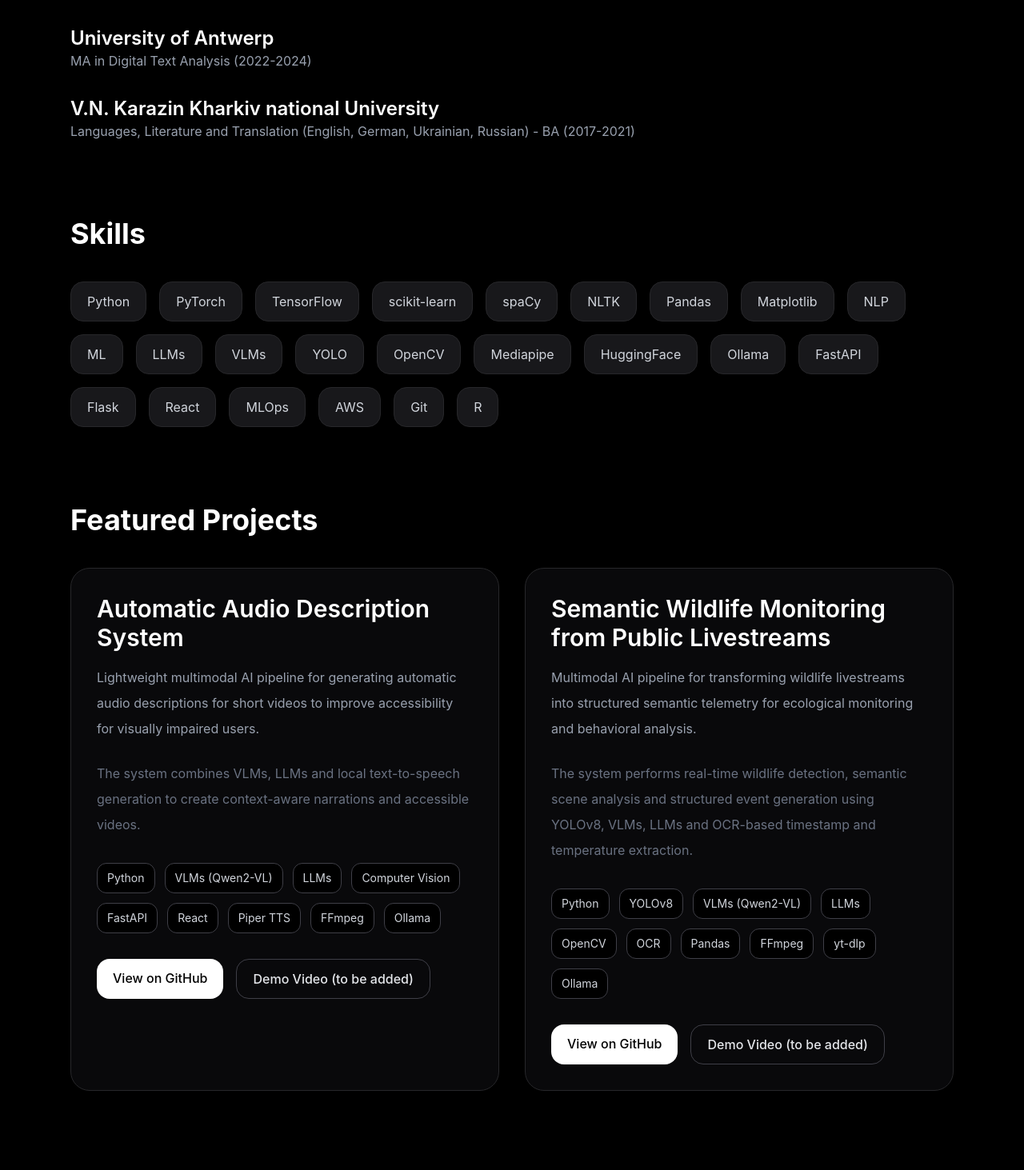
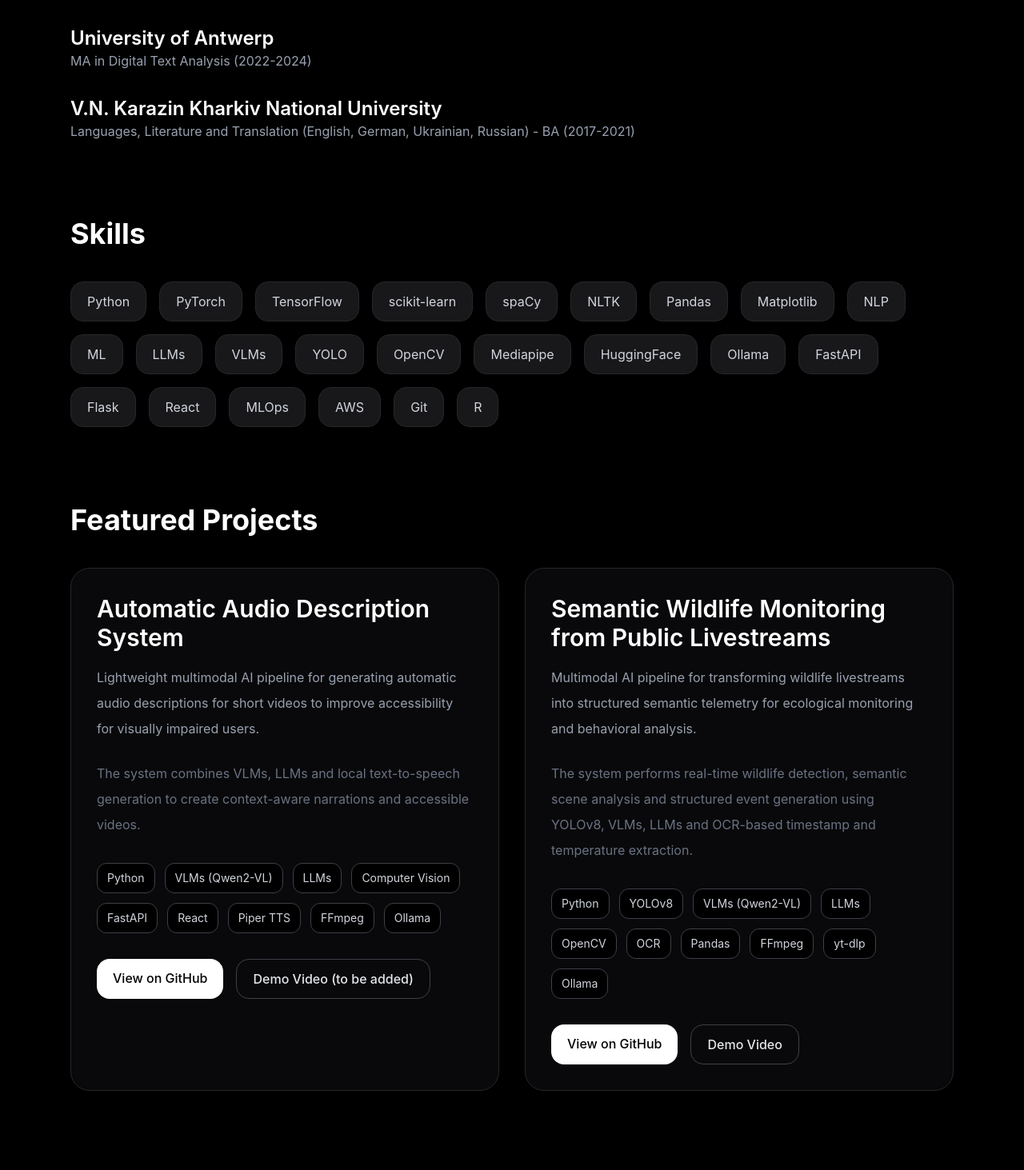
Before and after one commit to YuliiaFilippova/yuliiafilippova, a React (Vite) app: page / in a window 1280 px wide. Shown: the part 822-2285 px from the top of the page at 80% size. Built offline with nearby package versions, Linux system fonts and the light colour scheme.

Commit message:
update portfolio

```diff
--- a/src/App.jsx
+++ b/src/App.jsx
@@ -92,7 +92,7 @@ function App() {
 
           <div>
             <h3 className="text-2xl font-semibold">
-              V.N. Karazin Kharkiv national University
+              V.N. Karazin Kharkiv National University
             </h3>
 
             <p className="text-gray-400">
@@ -272,11 +272,11 @@ function App() {
               </a>
 
               <a
-                href="YOUR_VIDEO_LINK"
+                href="https://www.youtube.com/watch?v=x2J2IYK3u1w"
                 target="_blank"
                 className="border border-zinc-700 px-5 py-3 rounded-2xl font-medium text-gray-200 hover:border-white transition"
               >
-                Demo Video (to be added)
+                Demo Video
               </a>
 
             </div>
@@ -583,7 +583,7 @@ function App() {
         <div className="bg-zinc-950 border border-zinc-800 rounded-3xl p-8 max-w-4xl">
 
           <p className="text-gray-400 leading-8 mb-6">
-            Co-authored a research article with Professor Lukianova
+            Co-authored a research article with Professor Tatiana Lukianova
             at V. N. Karazin Kharkiv National University (2022).
           </p>
 
@@ -609,12 +609,11 @@ function App() {
         <div className="flex flex-wrap gap-3">
 
           {[
-            "Accessibility",
             "Movie Translation",
             "Music",
             "Nature",
             "Cycling",
-            "Travel"
+            "Travelling"
           ].map((interest) => (
             <div
               key={interest}
```
